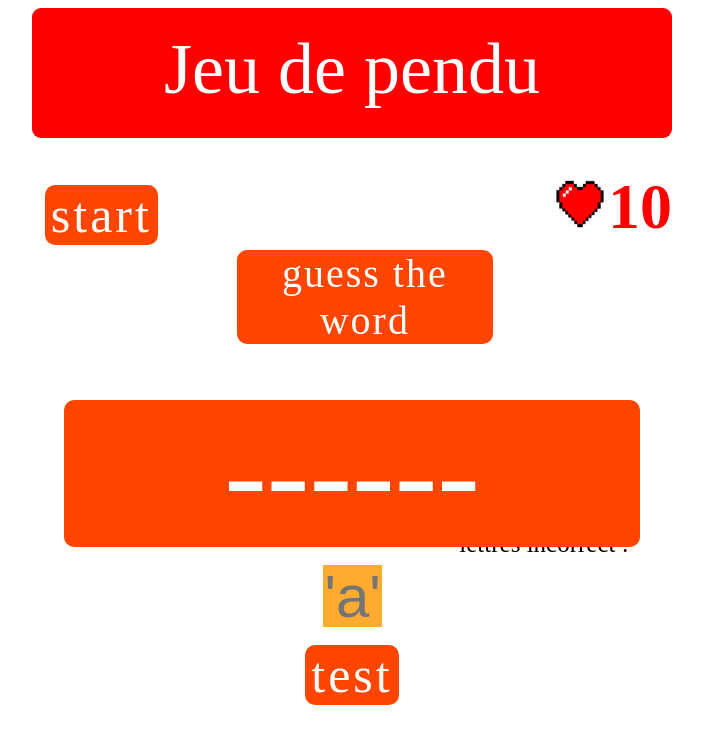
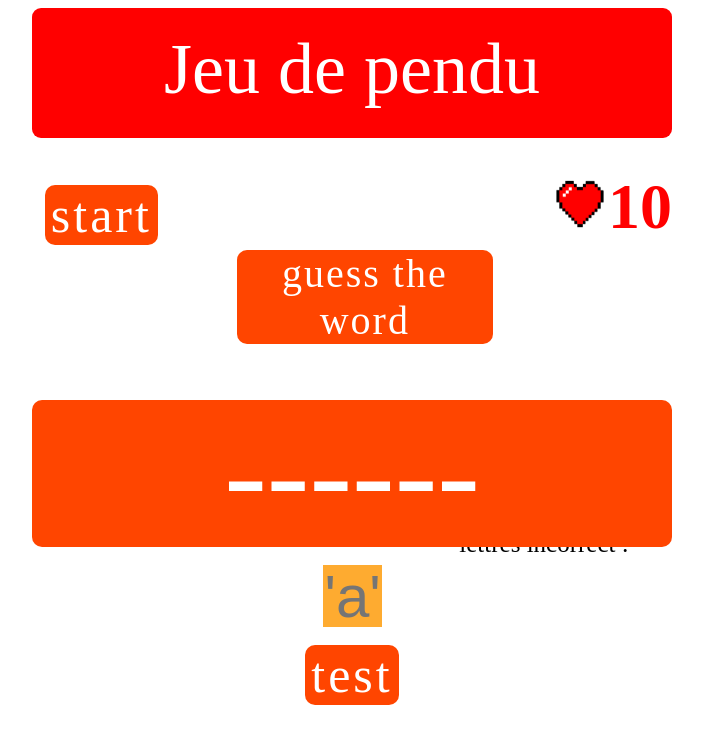
Before and after one commit to hamzabf123/jeu-de-pendu-HANGMAN-.github.io, a plain HTML site: page index.html in a window 1280 px wide. Shown: the whole page, without its empty margins (288-991 px from the left). Drawn offline with Linux system fonts and the light colour scheme.

Commit message:
Update index.html

```diff
--- a/index.html
+++ b/index.html
@@ -7,7 +7,7 @@
 		#vie { color:red; font-size:4em;; font-family:Ribbon 131; font-weight:bold; display:inline;}
 		img { width:3em;}
 		center {position:absolute; top:50%;width:50%; left:25%;}
-		#mot {width:90%;font-size:8em; background-color:#ff4500; color:white; border-radius:10px;}
+		#mot {width:100%;font-size:8em; background-color:#ff4500; color:white; border-radius:10px;}
 		#c {width:55px; height:60px; font-size:60px; background-color:#FEAB30;  border:none;}
 		#butt:hover {background-color:black;}
 		#butt {letter-spacing:3px; font-family: Akira Jimbo; font-size:50px; background-color:#ff4500; color:white; border-radius:10px; border:none;}
```
